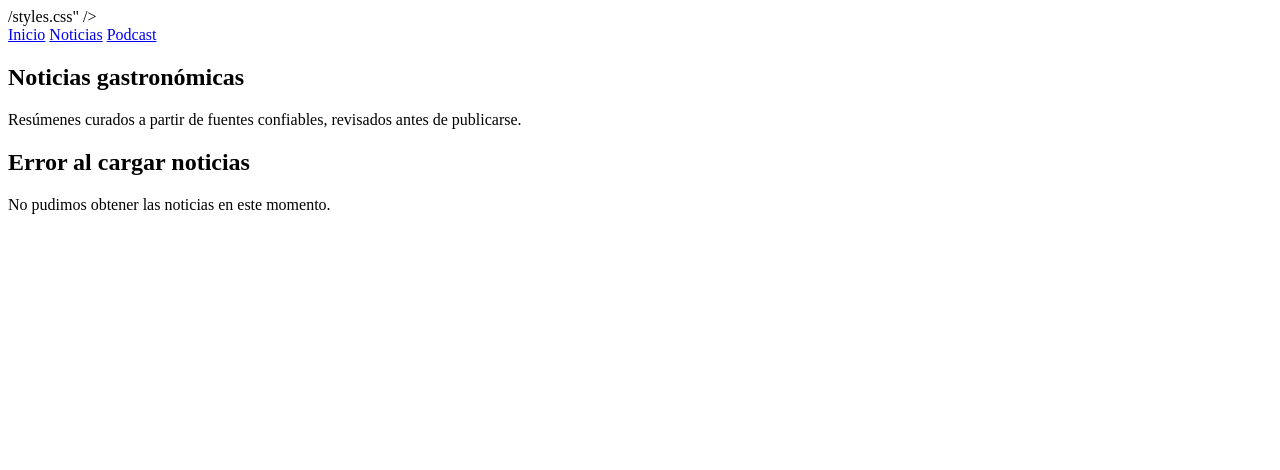
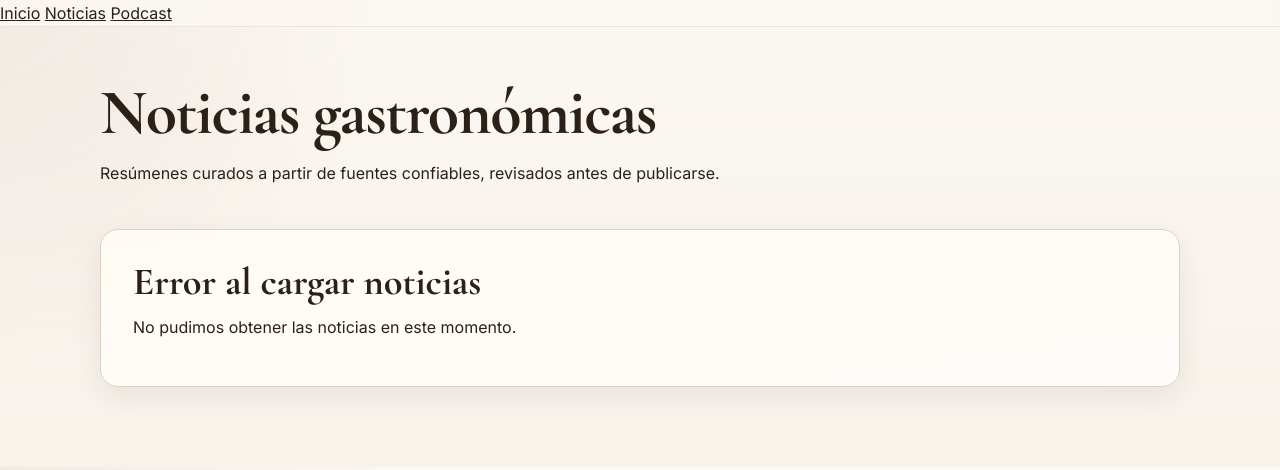
Before and after one commit to simonangelquintero-sys/simonangelcooks, a plain HTML site: page public/noticias.html in a window 1280 px wide. Drawn offline with nearby package versions, Linux system fonts and the light colour scheme; no server answers.

Commit message:
Update noticias.html

```diff
--- a/public/noticias.html
+++ b/public/noticias.html
@@ -4,7 +4,7 @@
   <meta charset="UTF-8" />
   <meta name="viewport" content="width=device-width, initial-scale=1.0" />
   <title>Noticias gastronómicas | Simon Angel Cooks</title>
-  /styles.css" />
+  <link rel="stylesheet" href="css/styles.css" />
 </head>
 <body>
   <header class="site-header">
```
